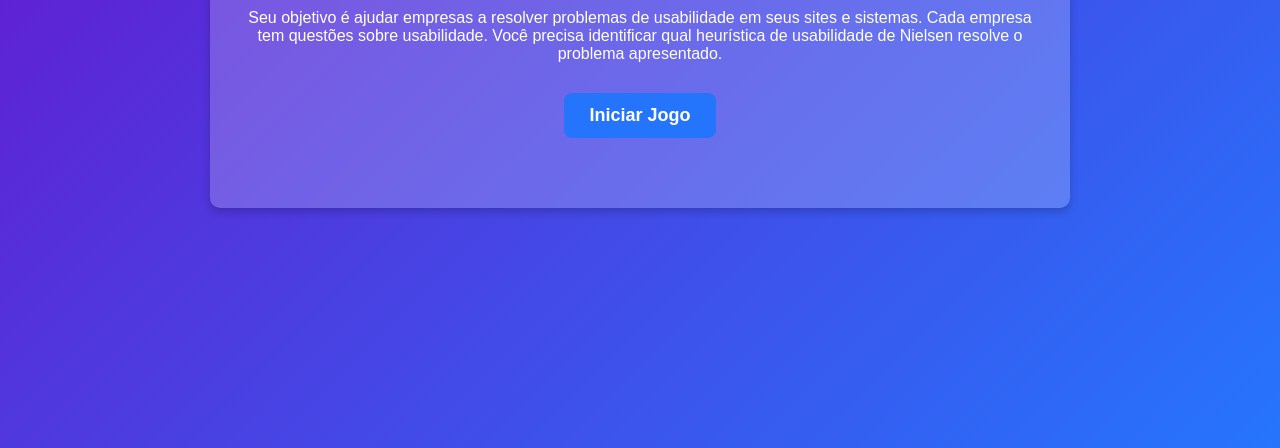
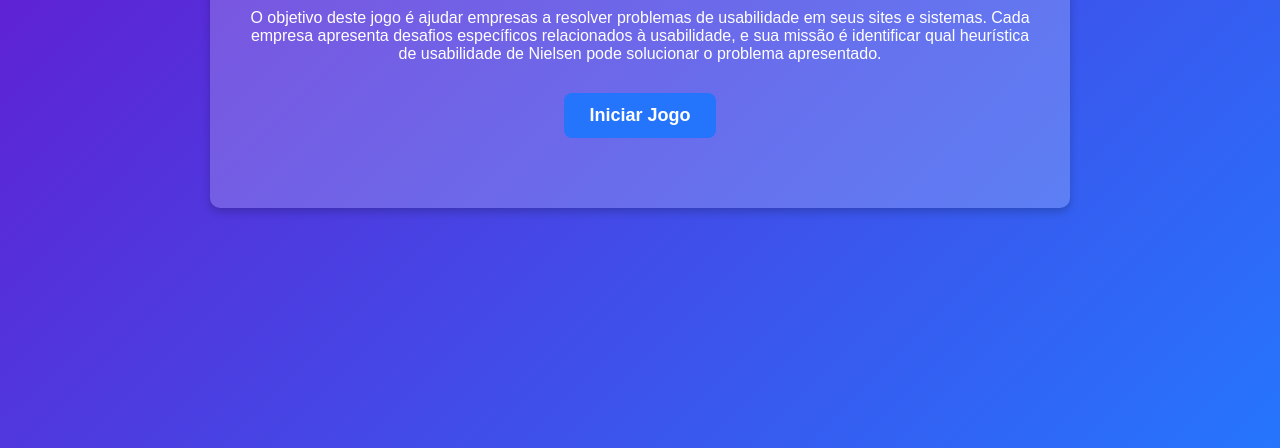
Before and after one commit to asmeduardo/ihc-jogo-usability-holmes, a plain HTML site: page index.html in a window 1280 px wide. Shown: the part 352-800 px from the top of the page. Drawn offline with Linux system fonts and the light colour scheme.

Commit message:
Altera o estilo do texto que exibe a pontuação do jogador

```diff
--- a/assets/css/style.css
+++ b/assets/css/style.css
@@ -151,6 +151,10 @@ company-button:disabled {
     box-shadow: 0 4px 12px rgba(0, 0, 0, 0.4);
 }
 
+#score-container {
+    font-weight: 700;
+}
+
 .hidden {
     display: none;
 }
--- a/index.html
+++ b/index.html
@@ -13,9 +13,9 @@
         <!-- Tela de Introdução -->
         <div id="intro-container">
             <h1>Bem-vindo ao Usability Homes!</h1>
-            <p>Seu objetivo é ajudar empresas a resolver problemas de usabilidade em seus sites e sistemas. Cada empresa
-                tem questões sobre usabilidade. Você precisa identificar qual heurística de usabilidade de Nielsen
-                resolve o problema apresentado.</p>
+            <p>O objetivo deste jogo é ajudar empresas a resolver problemas de usabilidade em seus sites e sistemas.
+                Cada empresa apresenta desafios específicos relacionados à usabilidade, e sua missão é identificar qual
+                heurística de usabilidade de Nielsen pode solucionar o problema apresentado.</p>
             <div id="start-game-container">
                 <button id="start-game-button">Iniciar Jogo</button>
             </div>
```
